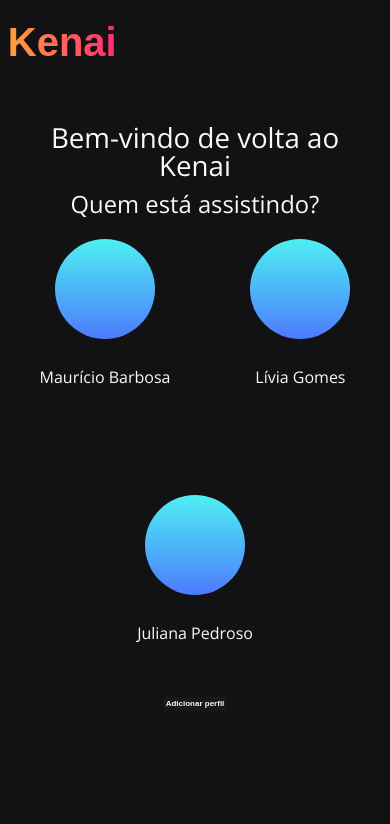
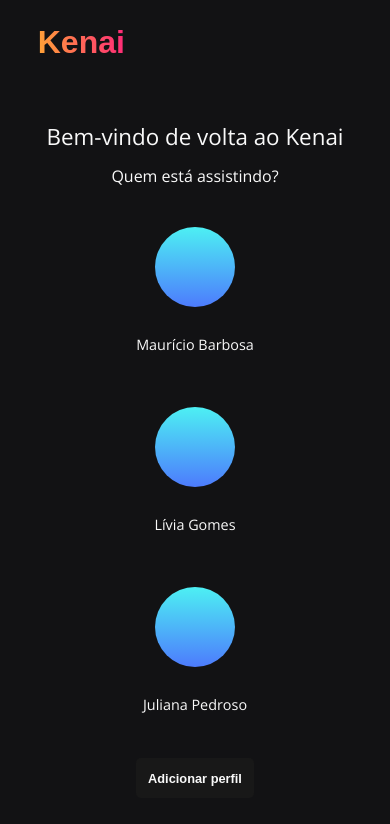
Before and after one commit to julianapedroso/kenai-streaming, a React (Create React App) app: page / in a window 390 px wide. Shown: the top 824 px of the page. Built offline with nearby package versions, Linux system fonts and the light colour scheme.

Commit message:
:calling: responsive design added

```diff
--- a/src/pages/MyList/styles.scss
+++ b/src/pages/MyList/styles.scss
@@ -1,8 +1,11 @@
 .MyList {
   background: var(--background-footer);
   background-image: none;
-  height: auto;
-  overflow-x: hidden;
+  height: 100vh;
+
+  @media screen and (min-width: 320px) and (max-width: 475px) {
+    height: auto;
+  }
 
   .menu {
     display: flex;
@@ -11,10 +14,18 @@
     max-width: 100vw;
     width: 100vw;
     height: 10vh;
-    padding: 4% 2%;
 
     a {
       text-decoration: none;
+      padding: 4% 2%;
+
+      @media screen and (max-width: 768px) {
+        padding-left: 4%;
+      }
+
+      @media screen and (min-width: 320px) and (max-width: 475px) {
+        padding-left: 6%;
+      }
     }
   }
 
@@ -27,6 +38,10 @@
     font-size: 2.5rem;
     font-weight: bold;
     line-height: 66px;
+
+    @media screen and (min-width: 320px) and (max-width: 475px) {
+      font-size: 2rem;
+    }
   }
 
   h2 {
@@ -37,17 +52,48 @@
     @media screen and (max-width: 1440px) {
       font-size: 1.5rem;
     }
+
+    @media screen and (max-width: 768px) {
+      padding: 0 4%;
+    }
+
+    @media screen and (min-width: 320px) and (max-width: 475px) {
+      padding: 0 8%;
+      font-size: 1.2rem;
+    }
   }
 
   .mylist__movies {
     display: flex;
-    justify-content: space-evenly;
+    justify-content: space-between;
     flex-wrap: wrap;
-    gap: 2rem;
-    padding: 2% 0;
+    gap: 3rem;
+    padding: 2%;
+
+    @media screen and (max-width: 768px) {
+      padding: 4%;
+      gap: 4rem;
+    }
+
+    @media screen and (min-width: 320px) and (max-width: 475px) {
+      padding: 8%;
+      gap: 2rem;
+    }
 
     img {
       max-width: 20%;
+
+      @media screen and (max-width: 1024px) {
+        max-width: 30%;
+      }
+
+      @media screen and (max-width: 768px) {
+        max-width: 25%;
+      }
+
+      @media screen and (min-width: 320px) and (max-width: 475px) {
+        max-width: 100%;
+      }
 
       &:hover {
         transform: scale(1.05);
--- a/src/pages/ProfilePage/styles.scss
+++ b/src/pages/ProfilePage/styles.scss
@@ -3,6 +3,10 @@
   background-image: none;
   height: 100vh;
   overflow: hidden;
+
+  @media screen and (min-width: 320px) and (max-width: 475px) {
+    height: auto;
+  }
 
   .menu {
     display: flex;
@@ -15,6 +19,10 @@
 
     a {
       text-decoration: none;
+
+      @media screen and (min-width: 320px) and (max-width: 475px) {
+        padding-left: 8%;
+      }
     }
   }
 
@@ -27,6 +35,18 @@
     font-size: 2.5rem;
     font-weight: bold;
     line-height: 66px;
+
+    @media screen and (max-width: 1024px) {
+      font-size: 2.4rem;
+    }
+
+    @media screen and (max-width: 768px) {
+      font-size: 2.2rem;
+    }
+
+    @media screen and (min-width: 320px) and (max-width: 475px) {
+      font-size: 2rem;
+    }
   }
 
   .profile__container {
@@ -38,12 +58,33 @@
       font-size: clamp(1.5rem, 3vw + 1rem, 3rem);
       font-weight: normal;
       padding-bottom: 2%;
+
+      @media screen and (max-width: 1024px) {
+        font-size: 2.3rem;
+      }
+
+      @media screen and (max-width: 768px) {
+        font-size: 2.2rem;
+      }
+
+      @media screen and (min-width: 320px) and (max-width: 475px) {
+        font-size: 1.4rem;
+      }
     }
 
     .profile__who-watching {
       font-size: clamp(1rem, 2vw + 1rem, 1.5rem);
       font-weight: normal;
       padding: 1.5% 0;
+
+      @media screen and (max-width: 768px) {
+        font-size: 1.2rem;
+        margin-bottom: 1rem;
+      }
+
+      @media screen and (min-width: 320px) and (max-width: 475px) {
+        font-size: 1rem;
+      }
     }
 
     .profiles {
@@ -52,6 +93,11 @@
       flex-wrap: wrap;
       gap: 5rem;
       padding: 5% 0;
+
+      @media screen and (min-width: 320px) and (max-width: 475px) {
+        flex-direction: column;
+        gap: 1.5rem;
+      }
 
       a {
         text-decoration: none;
@@ -73,11 +119,20 @@
         height: 100px;
         border-radius: 50%;
         background: linear-gradient(180deg, #4df0f3 0%, #4d7bfd 100%);
+
+        @media screen and (max-width: 768px) {
+          width: 80px;
+          height: 80px;
+        }
       }
 
       p {
         text-align: center;
         padding: 1.5rem 0;
+
+        @media screen and (max-width: 768px) {
+          font-size: 0.9rem;
+        }
       }
     }
 
@@ -88,7 +143,27 @@
       border-radius: 5px;
       font-size: clamp(0.5rem, 1vw + 0.1rem, 0.9rem);
       font-weight: bold;
-      padding: 0.8%;
+      padding: 1%;
+
+      @media screen and (max-width: 1440px) {
+        font-size: 1.1rem;
+        padding: 1.5%;
+      }
+
+      @media screen and (max-width: 1024px) {
+        font-size: 0.9rem;
+        padding: 1.5%;
+      }
+
+      @media screen and (max-width: 768px) {
+        font-size: 0.8rem;
+        padding: 2%;
+      }
+
+      @media screen and (min-width: 320px) and (max-width: 475px) {
+        font-size: 0.8rem;
+        padding: 4%;
+      }
 
       cursor: pointer;
 
```
